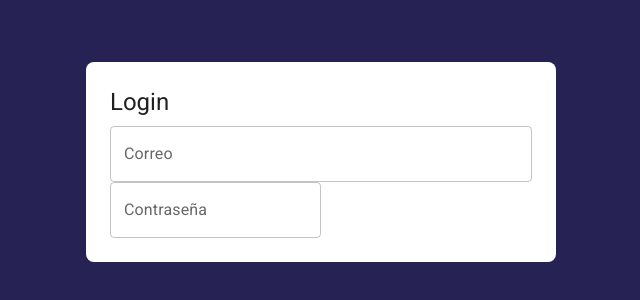
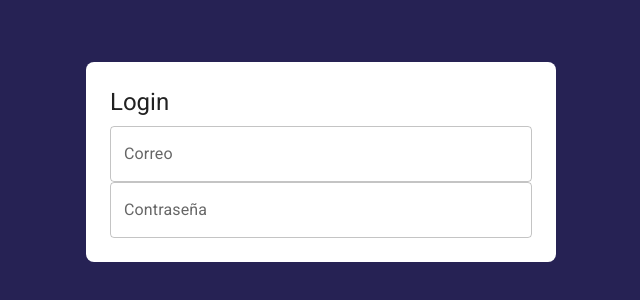
Before and after one commit to Nicolas0611/MUI-react-notes, a React (Vite) app: page /auth/login in a window 1280 px wide. Shown: the part 238-538 px from the top of the page, without its empty margins (319-959 px from the left). Built offline with nearby package versions, Linux system fonts and the light colour scheme.

Commit message:
Login form bug fixed

```diff
--- a/src/auth/pages/LoginPage.jsx
+++ b/src/auth/pages/LoginPage.jsx
@@ -31,7 +31,7 @@ export const LoginPage = () => {
                 fullWidth
               />
             </Grid>
-            <Grid item>
+            <Grid item xs={12}>
               <TextField
                 label="Contraseña"
                 type="password"
```
